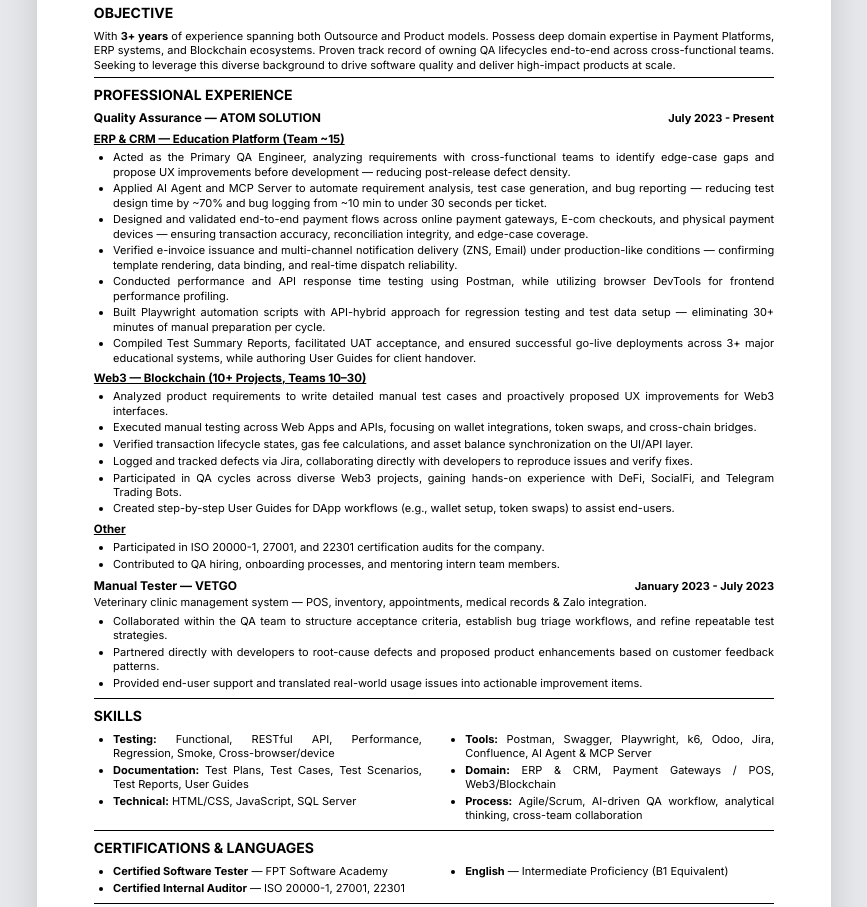
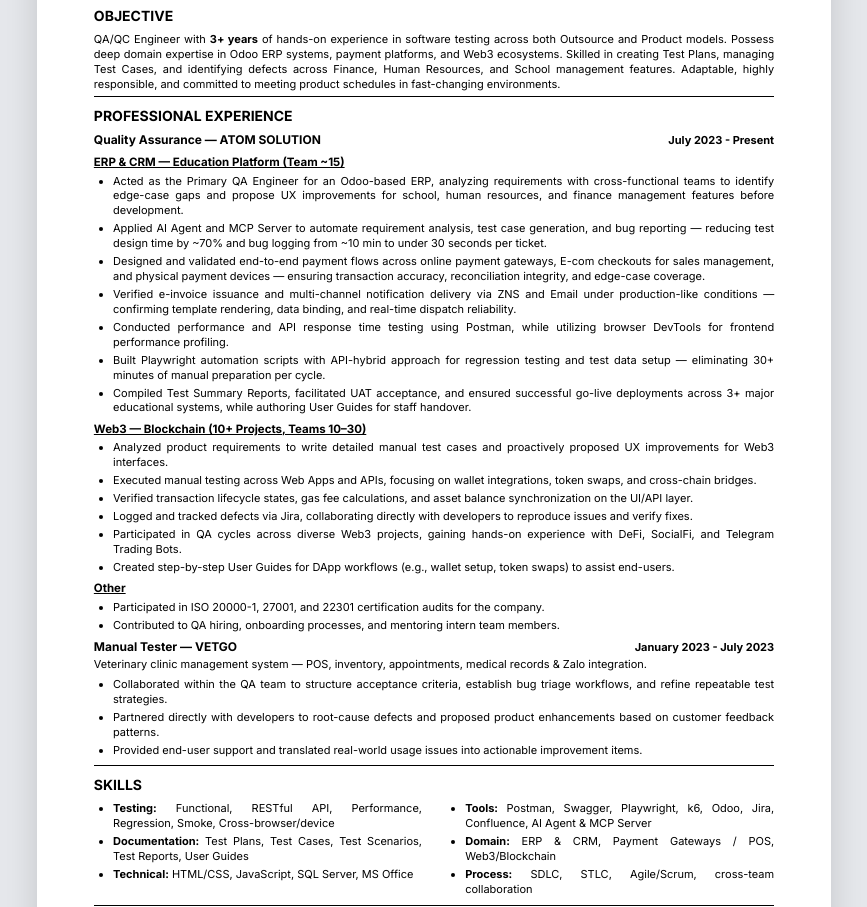
Before and after one commit to thuw0201/profile_qc, a plain HTML site: page v2/index.html in a window 1280 px wide. Shown: the part 158-1065 px from the top of the page, without its empty margins (206-1073 px from the left). Drawn offline with Linux system fonts and the light colour scheme.

Commit message:
update: cv có odoo

```diff
--- a/v2/index.html
+++ b/v2/index.html
@@ -24,11 +24,7 @@
         <!-- Objective -->
         <section class="objective">
             <h3>OBJECTIVE</h3>
-            <p>With <strong>3+ years</strong> of experience spanning both <mark>Outsource</mark> and
-                <mark>Product</mark> models. Possess deep domain expertise in <mark>Payment Platforms</mark>, <mark>ERP
-                    systems</mark>, and <mark>Blockchain</mark> ecosystems. Proven track record of owning QA lifecycles
-                end-to-end across cross-functional teams. Seeking to leverage this diverse background to drive software
-                quality and deliver high-impact products at scale.
+            <p>QA/QC Engineer with <strong>3+ years</strong> of hands-on experience in software testing across both Outsource and Product models. Possess deep domain expertise in <mark>Odoo ERP</mark> systems, payment platforms, and Web3 ecosystems. Skilled in creating Test Plans, managing Test Cases, and identifying defects across Finance, Human Resources, and School management features. Adaptable, highly responsible, and committed to meeting product schedules in fast-changing environments.
             </p>
         </section>
 
@@ -46,28 +42,13 @@
                 <!-- ERP & CRM -->
                 <h5 class="underlined">ERP & CRM — Education Platform (Team ~15)</h5>
                 <ul>
-                    <li>Acted as the Primary QA Engineer, analyzing requirements with
-                        <mark>cross-functional teams</mark> to identify edge-case gaps and
-                        propose UX improvements before development — reducing post-release defect density.
-                    </li>
-                    <li>Applied <mark>AI Agent</mark> and <mark>MCP Server</mark> to automate <mark>requirement
-                            analysis</mark>, <mark>test case generation</mark>, and <mark>bug reporting</mark> —
-                        reducing test design time by ~70% and bug logging from ~10 min to under 30 seconds per ticket.
-                    </li>
-                    <li>Designed and validated <mark>end-to-end payment flows</mark> across <mark>online payment
-                            gateways</mark>, E-com checkouts, and physical payment devices — ensuring transaction
-                        accuracy, reconciliation integrity, and edge-case coverage.</li>
-                    <li>Verified <mark>e-invoice</mark> issuance and <mark>multi-channel notification</mark> delivery
-                        (ZNS, Email) under production-like conditions — confirming template rendering, data binding, and
-                        real-time dispatch reliability.</li>
-                    <li>Conducted performance and API response time testing using Postman, while
-                        utilizing browser DevTools for frontend performance profiling.</li>
-                    <li>Built <mark>Playwright</mark> automation scripts with API-hybrid approach for <mark>regression
-                            testing</mark> and test data setup — eliminating 30+ minutes of manual preparation per
-                        cycle.</li>
-                    <li>Compiled Test Summary Reports, facilitated <mark>UAT acceptance</mark>, and ensured successful
-                        go-live deployments across 3+ major educational systems, while authoring User Guides for client
-                        handover.</li>
+                    <li>Acted as the Primary QA Engineer for an <mark>Odoo-based ERP</mark>, analyzing requirements with cross-functional teams to identify edge-case gaps and propose UX improvements for school, <mark>human resources</mark>, and finance management features before development.</li>
+                    <li>Applied <mark>AI Agent</mark> and <mark>MCP Server</mark> to automate <mark>requirement analysis</mark>, <mark>test case generation</mark>, and <mark>bug reporting</mark> — reducing test design time by ~70% and bug logging from ~10 min to under 30 seconds per ticket.</li>
+                    <li>Designed and validated <mark>end-to-end payment flows</mark> across online payment gateways, E-com checkouts for sales management, and physical payment devices — ensuring transaction accuracy, reconciliation integrity, and edge-case coverage.</li>
+                    <li>Verified <mark>e-invoice</mark> issuance and <mark>multi-channel notification</mark> delivery via ZNS and Email under production-like conditions — confirming template rendering, data binding, and real-time dispatch reliability.</li>
+                    <li>Conducted performance and API response time testing using Postman, while utilizing browser DevTools for frontend performance profiling.</li>
+                    <li>Built <mark>Playwright</mark> automation scripts with API-hybrid approach for <mark>regression testing</mark> and test data setup — eliminating 30+ minutes of manual preparation per cycle.</li>
+                    <li>Compiled Test Summary Reports, facilitated <mark>UAT acceptance</mark>, and ensured successful go-live deployments across 3+ major educational systems, while authoring User Guides for staff handover.</li>
                 </ul>
 
                 <!-- Web3 -->
@@ -85,8 +66,7 @@
                     <li>Participated in QA cycles across diverse Web3 projects, gaining hands-on experience with
                         DeFi, SocialFi, and Telegram Trading Bots.
                     </li>
-                    <li>Created step-by-step User Guides for DApp workflows (e.g., wallet setup, token swaps) to assist
-                        end-users.</li>
+                    <li>Created step-by-step User Guides for DApp workflows (e.g., wallet setup, token swaps) to assist end-users.</li>
                 </ul>
 
                 <!-- Other -->
@@ -124,21 +104,16 @@
             <div class="two-column">
                 <div class="column">
                     <ul>
-                        <li><strong>Testing:</strong> Functional, RESTful API, Performance, Regression, Smoke,
-                            Cross-browser/device</li>
-                        <li><strong>Documentation:</strong> Test Plans, Test Cases, Test Scenarios, Test Reports,
-                            User Guides</li>
-                        <li><strong>Technical:</strong> HTML/CSS, JavaScript, SQL Server</li>
+                        <li><strong>Testing:</strong> Functional, RESTful API, Performance, Regression, Smoke, Cross-browser/device</li>
+                        <li><strong>Documentation:</strong> Test Plans, Test Cases, Test Scenarios, Test Reports, User Guides</li>
+                        <li><strong>Technical:</strong> HTML/CSS, JavaScript, SQL Server, MS Office</li>
                     </ul>
                 </div>
                 <div class="column">
                     <ul>
-                        <li><strong>Tools:</strong> Postman, Swagger, <mark>Playwright</mark>, k6, Odoo, Jira,
-                            Confluence, <mark>AI Agent & MCP Server</mark></li>
-                        <li><strong>Domain:</strong> ERP & CRM, Payment Gateways / POS, Web3/Blockchain
-                        </li>
-                        <li><strong>Process:</strong> Agile/Scrum, AI-driven QA workflow, analytical
-                            thinking, cross-team collaboration</li>
+                        <li><strong>Tools:</strong> Postman, Swagger, Playwright, k6, Odoo, Jira, Confluence, AI Agent & MCP Server</li>
+                        <li><strong>Domain:</strong> ERP & CRM, Payment Gateways / POS, Web3/Blockchain</li>
+                        <li><strong>Process:</strong> SDLC, STLC, Agile/Scrum, cross-team collaboration</li>
                     </ul>
                 </div>
             </div>
@@ -169,7 +144,7 @@
                 <div class="job-header">
                     <div class="edu-details">
                         <h4>Nong Lam University</h4>
-                        <!-- <p style="margin-top: 0.2rem;">Bachelor of Business Administration</p> -->
+                        <p style="margin-top: 0.2rem;">Bachelor of Business Administration</p>
                     </div>
                     <span class="date">August 2019 - March 2023</span>
                 </div>
--- a/v2/styles.css
+++ b/v2/styles.css
@@ -17,7 +17,7 @@
     font-family: 'Inter', sans-serif;
     background-color: #e5e7eb;
     color: var(--text-color);
-    line-height: 1.3;
+    line-height: 1.35;
     font-size: 11px;
     display: flex;
     justify-content: center;
@@ -64,7 +64,7 @@
 
 /* Section Common Styles */
 section {
-    margin-bottom: 0.5rem;
+    margin-bottom: 0.6rem;
     padding-bottom: 0.3rem;
     border-bottom: 1px solid #000;
 }
@@ -131,7 +131,7 @@
 }
 
 ul li {
-    margin-bottom: 0.15rem;
+    margin-bottom: 0.2rem;
     text-align: justify;
 }
 
```
Also changed, not shown: 7 other files.
